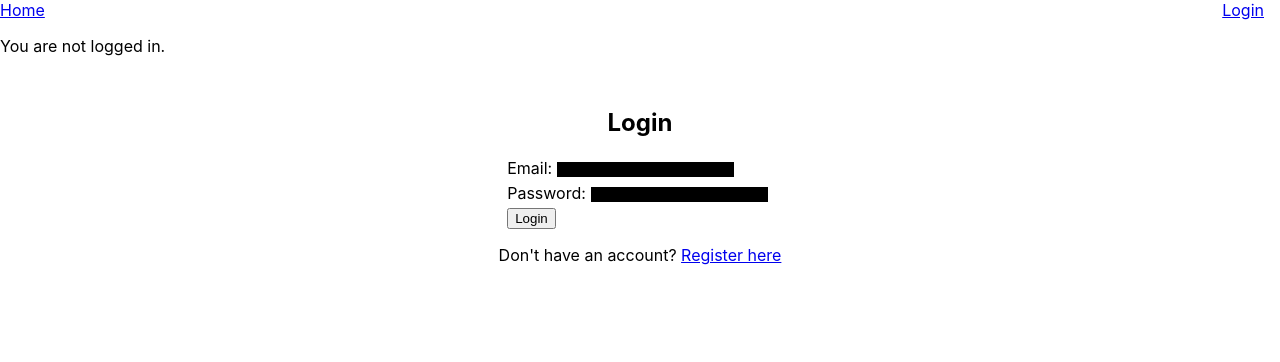
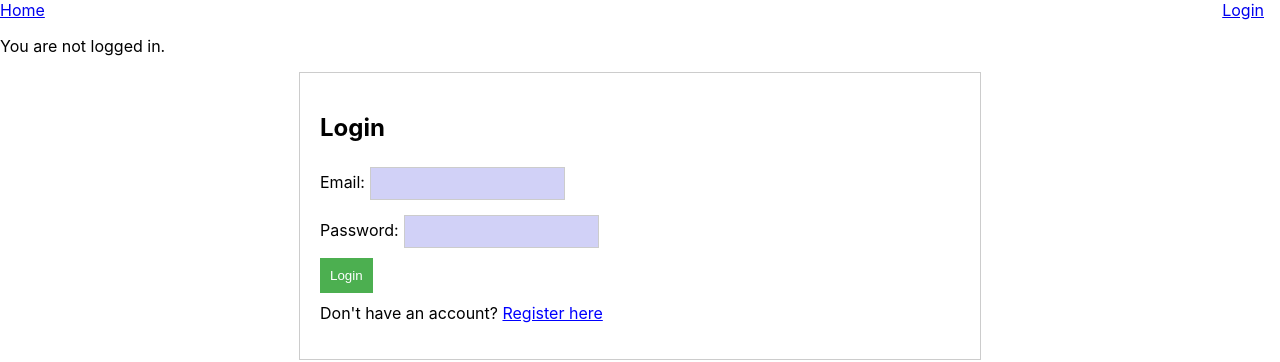
Before and after one commit to CS4360-Group5/FrontEnd, a React (Create React App) app: page / in a window 1280 px wide. Shown: the top 362 px of the page. Built offline with nearby package versions, Linux system fonts and the light colour scheme.

Commit message:
added some styling to login page

```diff
--- a/src/Login.css
+++ /dev/null
@@ -1,8 +0,0 @@
-.login-container {
-    display: flex;
-    flex-direction: column;
-    justify-content: flex-start;
-    align-items: center;
-    height: 100vh;
-    margin-top: 2rem;
-  }
--- a/src/Login.js
+++ b/src/Login.js
@@ -1,8 +1,8 @@
 import React, { useState, useEffect } from 'react';
 import axios from 'axios';
 import { useNavigate } from 'react-router-dom';
-import './Login.css';
 import Registration from './Registration';
+import styles from './Login.module.css';
 
 const Login = ({ setAuthenticated, authenticated }) => {
   const [email, setEmail] = useState('');
@@ -52,7 +52,7 @@ const Login = ({ setAuthenticated, authenticated }) => {
   };
 
   return (
-    <div className="login-container">
+    <div className={styles['login-container']}>
       <h2>{showLoginForm ? 'Login' : 'Registration'}</h2>
       {showLoginForm ? (
         <form onSubmit={handleLogin}>
--- /dev/null
+++ b/src/Login.module.css
@@ -0,0 +1,44 @@
+.login-container {
+    background-color: #fff;
+    padding: 20px;
+    border: 1px solid #ccc;
+    margin: 0 auto;
+    width: 50%;
+  }
+
+  .login-container input[type="text"],
+  .login-container input[type="password"] {
+    background-color: rgb(209, 209, 247);
+    border: 1px solid #ccc;
+    padding: 8px;
+    margin-bottom: 10px;
+    color: black;
+  }
+
+  .login-container button {
+    background-color: #4CAF50;
+    color: white;
+    padding: 10px;
+    border: none;
+    cursor: pointer;
+  }
+
+  .login-container button:hover {
+    background-color: #45a049;
+  }
+
+  .login-container p {
+    margin-top: 10px;
+  }
+
+  .login-container a {
+    color: blue;
+  }
+
+  .login-container a:hover {
+    text-decoration: underline;
+  }
+
+  .login-container .error {
+    color: red;
+  }
```
